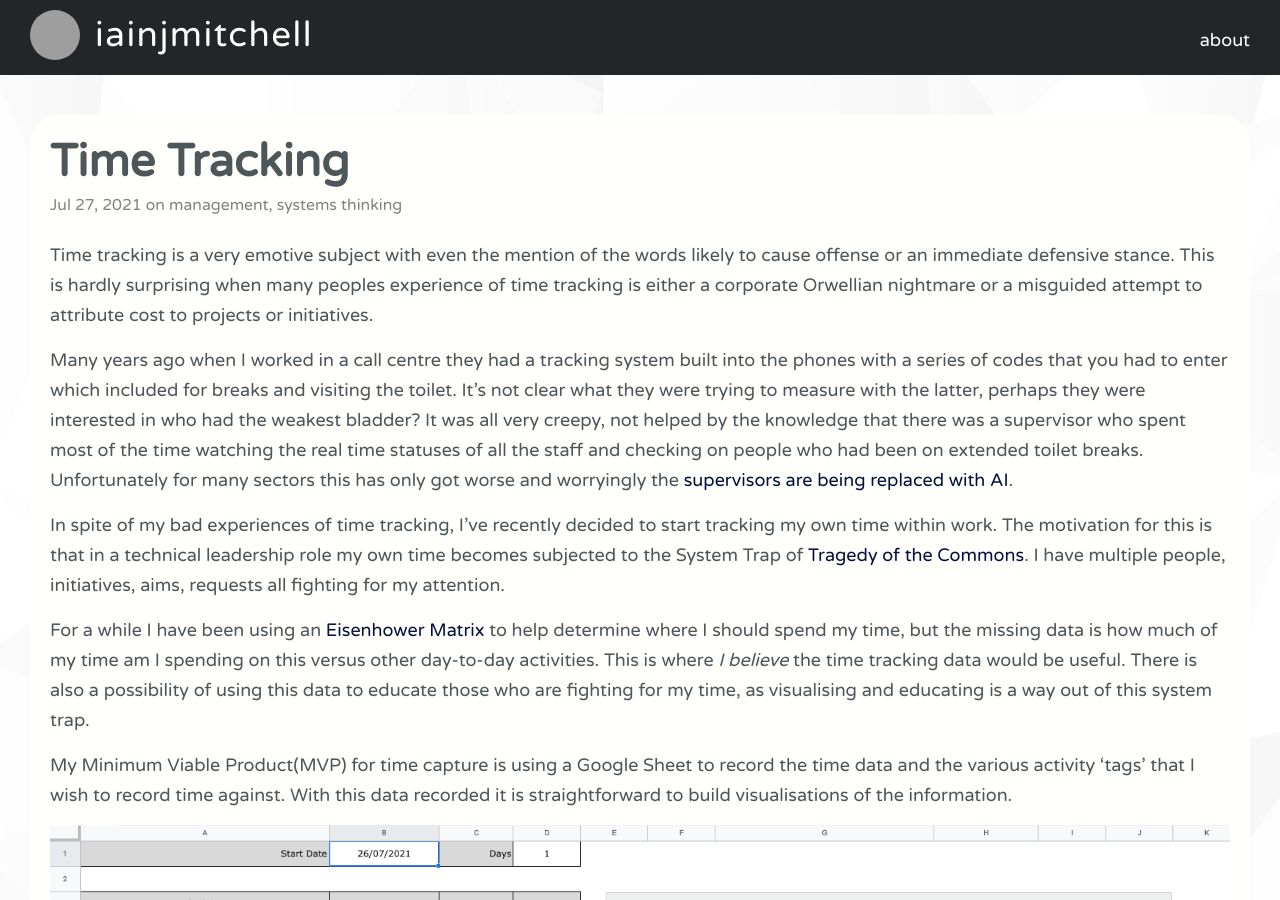
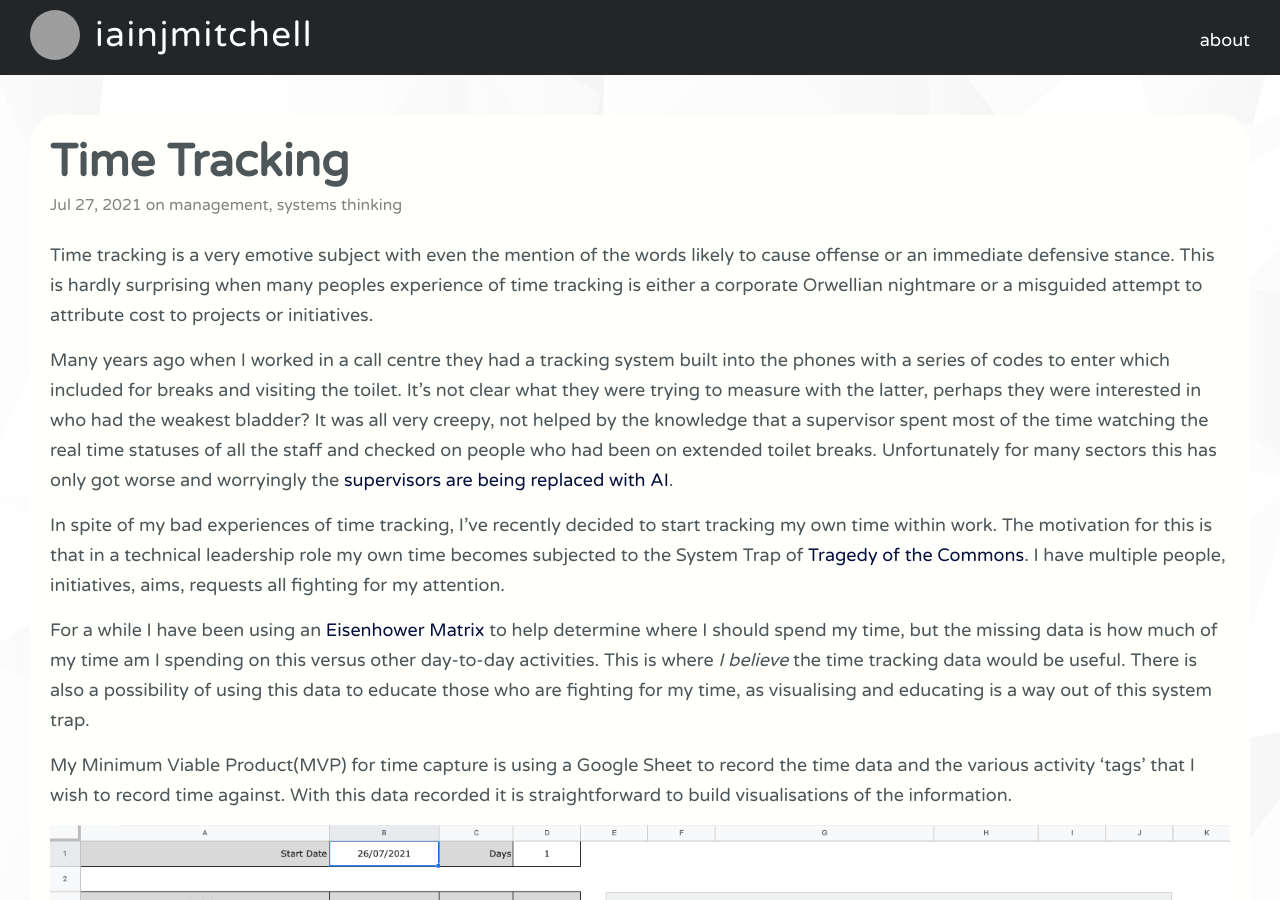
Before and after one commit to iainjmitchell/iainjmitchell.github.io, a Jekyll site: the page built from _posts/2021-07-27-time-tracking.markdown, in a window 1280 px wide and 900 px high. Built offline with Jekyll 4.4.1, drawn with Linux system fonts in a browser that asks for light colours; comment, search, counter and statistics services are not loaded; grey boxes are pictures that could not be loaded.

Commit message:
adding post about time tracking

```diff
--- a/_posts/2021-07-27-time-tracking.markdown
+++ b/_posts/2021-07-27-time-tracking.markdown
@@ -8,7 +8,7 @@ description: Looking at why I've started tracking my own time
 
 Time tracking is a very emotive subject with even the mention of the words likely to cause offense or an immediate defensive stance.  This is hardly surprising when many peoples experience of time tracking is either a corporate Orwellian nightmare or a misguided attempt to attribute cost to projects or initiatives.
 
-Many years ago when I worked in a call centre they had a tracking system built into the phones with a series of codes that you had to enter which included for breaks and visiting the toilet.  It's not clear what they were trying to measure with the latter, perhaps they were interested in who had the weakest bladder? It was all very creepy, not helped by the knowledge that there was a supervisor who spent most of the time watching the real time statuses of all the staff and checking on people who had been on extended toilet breaks.  Unfortunately for many sectors this has only got worse and worryingly the [supervisors are being replaced with AI](https://www.theverge.com/2019/4/25/18516004/amazon-warehouse-fulfillment-centers-productivity-firing-terminations).
+Many years ago when I worked in a call centre they had a tracking system built into the phones with a series of codes to enter which included for breaks and visiting the toilet.  It's not clear what they were trying to measure with the latter, perhaps they were interested in who had the weakest bladder? It was all very creepy, not helped by the knowledge that a supervisor spent most of the time watching the real time statuses of all the staff and checked on people who had been on extended toilet breaks.  Unfortunately for many sectors this has only got worse and worryingly the [supervisors are being replaced with AI](https://www.theverge.com/2019/4/25/18516004/amazon-warehouse-fulfillment-centers-productivity-firing-terminations).
 
 In spite of my bad experiences of time tracking, I've recently decided to start tracking my own time within work.  The motivation for this is that in a technical leadership role my own time becomes subjected to the System Trap of [Tragedy of the Commons](./tragedy-of-the-commons).  I have multiple people, initiatives, aims, requests all fighting for my attention.
 
```
